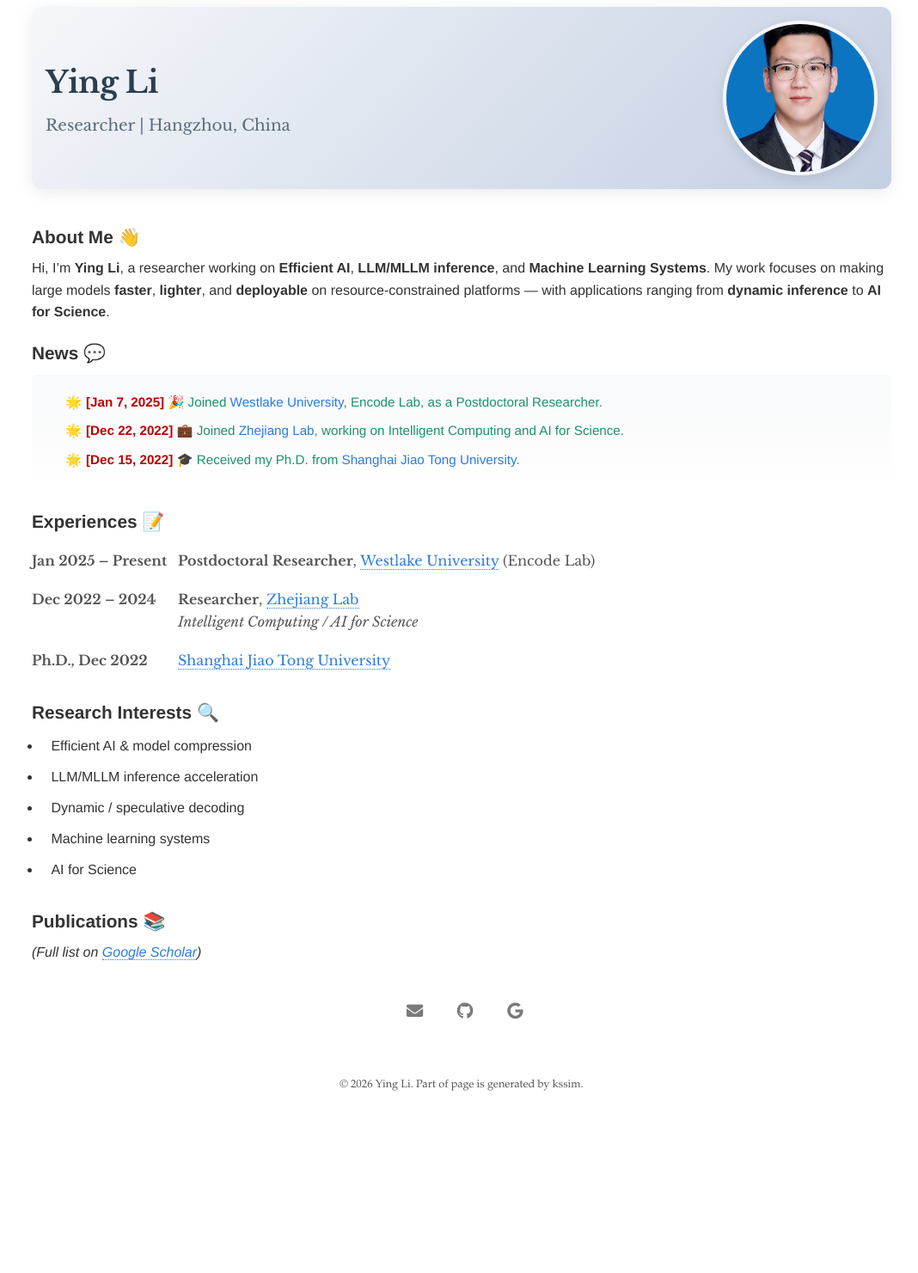
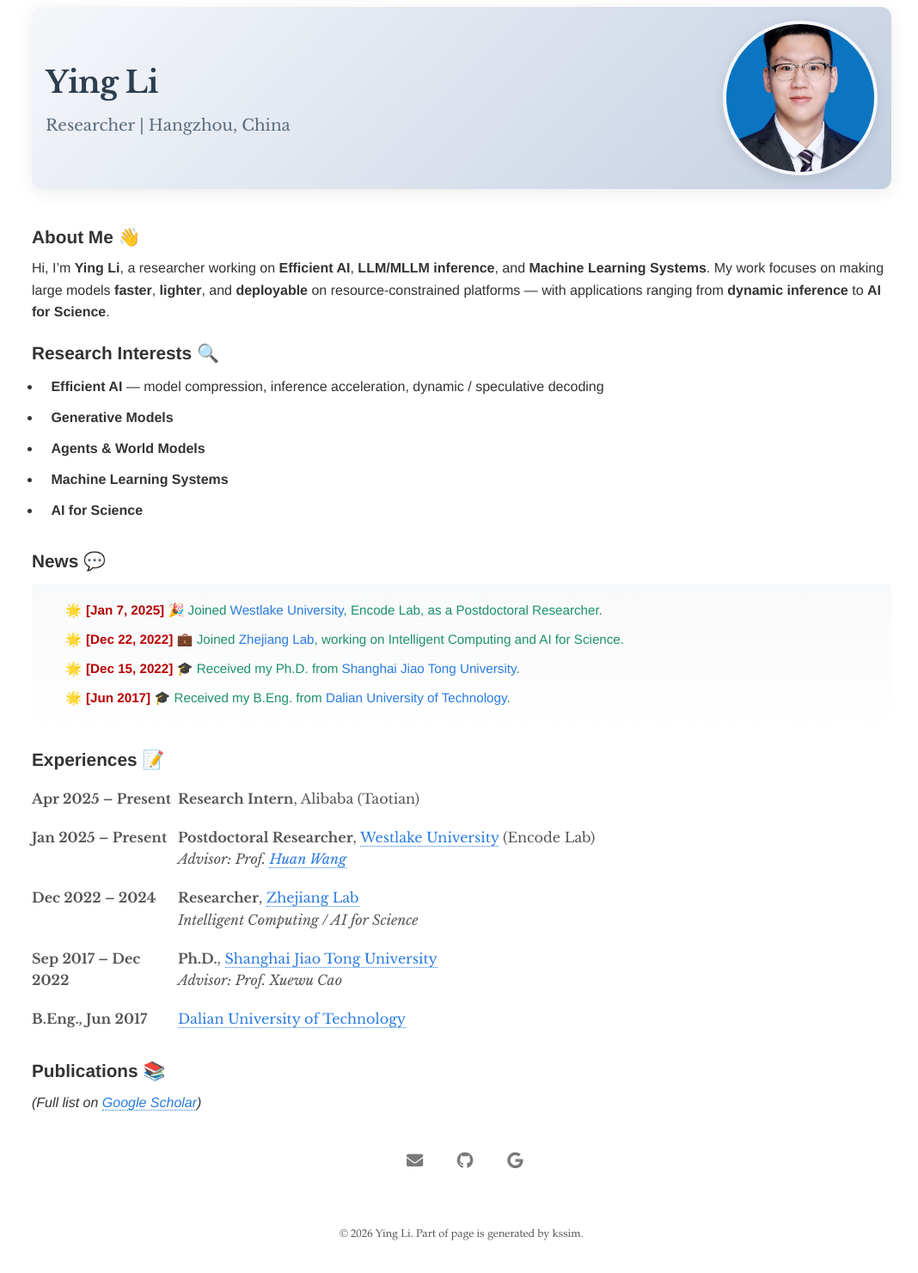
Before and after one commit to NeuraLiying/NeuraLiying.github.io, a Jekyll site: the page built from index.md, in a window 1280 px wide. Shown: the whole page at 86% size, without its empty margins (103-1171 px from the left). Built offline with Jekyll 4.4.1, drawn with Linux system fonts in a browser that asks for light colours; our own code applies the rules of GitHub Pages for plain Markdown files; before the commit the page ends 1306 px from its top, so only the background shows below that.

Commit message:
Reorder sections, expand bio/experiences, refine research interests
- Move Research Interests to right after About Me
- Fix Zhejiang Lab URL to en.zhejianglab.com
- Expand PhD entry: Sep 2017 – Dec 2022, advisor Prof. Xuewu Cao
- Add B.Eng. from Dalian University of Technology (Jun 2017) to News + Experiences
- Add postdoc advisor link (Prof. Huan Wang, huanwang.tech)
- Add Alibaba (Taotian) research internship to Experiences (Apr 2025 – Present)
- Restructure Research Interests: Efficient AI as umbrella (covers compression /
  inference acceleration / dynamic decoding); add Generative Models and
  Agents & World Models

Co-Authored-By: Claude Opus 4.7 <noreply@anthropic.com>

```diff
--- a/index.md
+++ b/index.md
@@ -7,13 +7,22 @@ layout: about
 Hi, I'm **Ying Li**, a researcher working on **Efficient AI**, **LLM/MLLM inference**, and **Machine Learning Systems**.
 My work focuses on making large models **faster**, **lighter**, and **deployable** on resource-constrained platforms — with applications ranging from **dynamic inference** to **AI for Science**.
 
+### Research Interests 🔍
+
+- **Efficient AI** — model compression, inference acceleration, dynamic / speculative decoding
+- **Generative Models**
+- **Agents & World Models**
+- **Machine Learning Systems**
+- **AI for Science**
+
 ### News 💬
 
 <div style="max-height:500px;overflow-y:auto;padding:15px;background-color:#f9f9f9;border-radius:6px;">
   <ul>
     <li><b><font color="#b80000">[Jan 7, 2025]</font></b> 🎉 Joined <a href="https://en.westlake.edu.cn/" target="_blank">Westlake University</a>, Encode Lab, as a Postdoctoral Researcher.</li>
-    <li><b><font color="#b80000">[Dec 22, 2022]</font></b> 💼 Joined <a href="https://www.zhejianglab.com/" target="_blank">Zhejiang Lab</a>, working on Intelligent Computing and AI for Science.</li>
+    <li><b><font color="#b80000">[Dec 22, 2022]</font></b> 💼 Joined <a href="https://en.zhejianglab.com/" target="_blank">Zhejiang Lab</a>, working on Intelligent Computing and AI for Science.</li>
     <li><b><font color="#b80000">[Dec 15, 2022]</font></b> 🎓 Received my Ph.D. from <a href="https://en.sjtu.edu.cn/" target="_blank">Shanghai Jiao Tong University</a>.</li>
+    <li><b><font color="#b80000">[Jun 2017]</font></b> 🎓 Received my B.Eng. from <a href="https://en.dlut.edu.cn/" target="_blank">Dalian University of Technology</a>.</li>
   </ul>
 </div>
 
@@ -21,33 +30,39 @@ My work focuses on making large models **faster**, **lighter**, and **deployable
 
 <table>
   <tr>
+    <td style="vertical-align:top; width:170px; padding:0.6rem 0; text-align:left;"><b>Apr 2025 – Present</b></td>
+    <td style="vertical-align:top; padding:0.6rem 0; text-align:left;">
+      <b>Research Intern</b>, Alibaba (Taotian)
+    </td>
+  </tr>
+  <tr>
     <td style="vertical-align:top; width:170px; padding:0.6rem 0; text-align:left;"><b>Jan 2025 – Present</b></td>
     <td style="vertical-align:top; padding:0.6rem 0; text-align:left;">
-      <b>Postdoctoral Researcher</b>, <a href="https://en.westlake.edu.cn/" target="_blank">Westlake University</a> (Encode Lab)
+      <b>Postdoctoral Researcher</b>, <a href="https://en.westlake.edu.cn/" target="_blank">Westlake University</a> (Encode Lab)<br>
+      <i>Advisor: Prof. <a href="https://huanwang.tech/" target="_blank">Huan Wang</a></i>
     </td>
   </tr>
   <tr>
     <td style="vertical-align:top; width:170px; padding:0.6rem 0; text-align:left;"><b>Dec 2022 – 2024</b></td>
     <td style="vertical-align:top; padding:0.6rem 0; text-align:left;">
-      <b>Researcher</b>, <a href="https://www.zhejianglab.com/" target="_blank">Zhejiang Lab</a><br>
+      <b>Researcher</b>, <a href="https://en.zhejianglab.com/" target="_blank">Zhejiang Lab</a><br>
       <i>Intelligent Computing / AI for Science</i>
     </td>
   </tr>
   <tr>
-    <td style="vertical-align:top; width:170px; padding:0.6rem 0; text-align:left;"><b>Ph.D., Dec 2022</b></td>
+    <td style="vertical-align:top; width:170px; padding:0.6rem 0; text-align:left;"><b>Sep 2017 – Dec 2022</b></td>
     <td style="vertical-align:top; padding:0.6rem 0; text-align:left;">
-      <a href="https://en.sjtu.edu.cn/" target="_blank">Shanghai Jiao Tong University</a>
+      <b>Ph.D.</b>, <a href="https://en.sjtu.edu.cn/" target="_blank">Shanghai Jiao Tong University</a><br>
+      <i>Advisor: Prof. Xuewu Cao</i>
+    </td>
+  </tr>
+  <tr>
+    <td style="vertical-align:top; width:170px; padding:0.6rem 0; text-align:left;"><b>B.Eng., Jun 2017</b></td>
+    <td style="vertical-align:top; padding:0.6rem 0; text-align:left;">
+      <a href="https://en.dlut.edu.cn/" target="_blank">Dalian University of Technology</a>
     </td>
   </tr>
 </table>
-
-### Research Interests 🔍
-
-- Efficient AI & model compression
-- LLM/MLLM inference acceleration
-- Dynamic / speculative decoding
-- Machine learning systems
-- AI for Science
 
 ### Publications 📚
 
```
